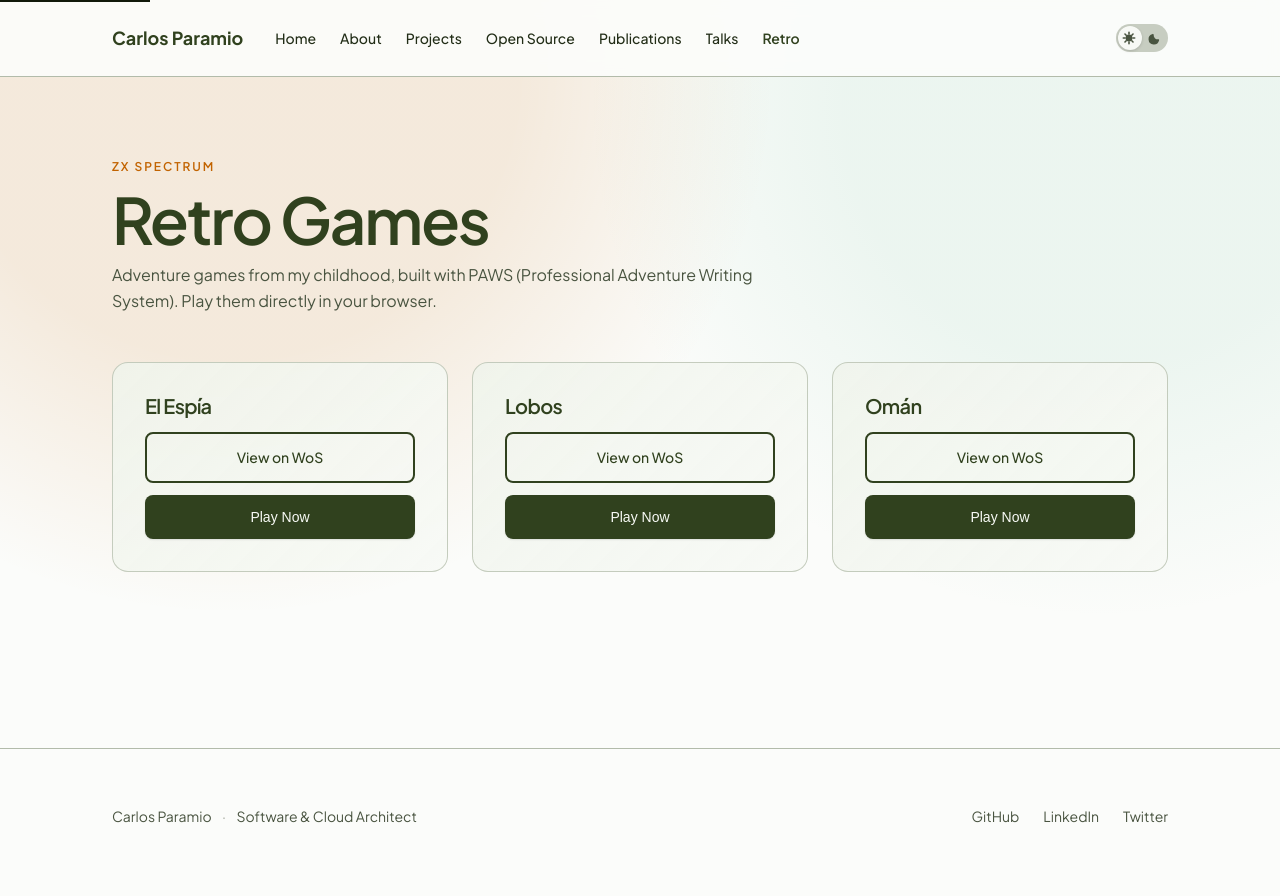
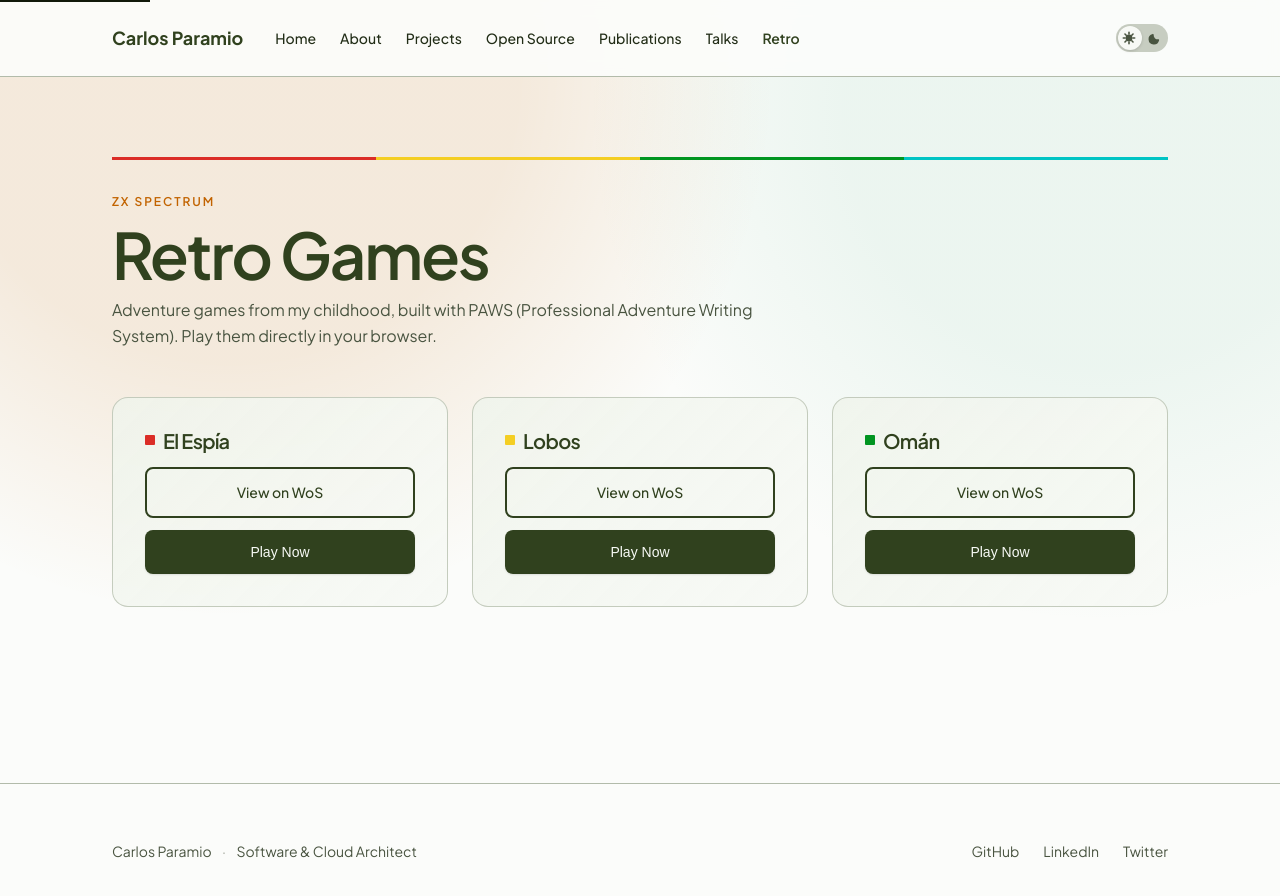
Before and after one commit to carlosparamio/carlosparamio.github.io, an Astro site: page /retro in a window 1280 px wide. Built offline with nearby package versions, Linux system fonts and the light colour scheme; Astro itself is replaced by a stand-in of ours.

Commit message:
delight(retro): subtle ZX Spectrum color accent
Add a 4-segment color bar at the top of the retro section (red,
yellow, green, cyan) and a small color square before each game
card title (red/yellow/green; cyan stays in the bar).

Colors live as OKLCH custom properties (--zx-red/yellow/green/cyan)
on :root with a dark-mode override, so the accents survive both
themes without diverging from the site's earth-tones palette.

Applied via the delight skill: small, skippable, a discovery
reward rather than a permanent attention cost.

```diff
--- a/src/pages/retro.astro
+++ b/src/pages/retro.astro
@@ -5,23 +5,32 @@ const games = [
   {
     title: 'El Espía',
     file: 'espia.sna',
-    wosUrl: 'https://worldofspectrum.net/item/0021010'
+    wosUrl: 'https://worldofspectrum.net/item/0021010',
+    zxColor: 'var(--zx-red)',
   },
   {
     title: 'Lobos',
     file: 'lobos.sna',
-    wosUrl: 'https://worldofspectrum.net/item/0021012'
+    wosUrl: 'https://worldofspectrum.net/item/0021012',
+    zxColor: 'var(--zx-yellow)',
   },
   {
     title: 'Omán',
     file: 'oman.sna',
-    wosUrl: 'https://worldofspectrum.net/item/0021011'
+    wosUrl: 'https://worldofspectrum.net/item/0021011',
+    zxColor: 'var(--zx-green)',
   },
 ];
 ---
 
 <BaseLayout title="Retro" description="A collection of ZX Spectrum adventure games from my childhood.">
   <section class="section shell" aria-labelledby="retro-heading">
+    <div class="zx-bar" aria-hidden="true">
+      <span style="background-color: var(--zx-red);"></span>
+      <span style="background-color: var(--zx-yellow);"></span>
+      <span style="background-color: var(--zx-green);"></span>
+      <span style="background-color: var(--zx-cyan);"></span>
+    </div>
     <header class="section-heading">
       <span class="section-kicker">ZX Spectrum</span>
       <h1 id="retro-heading">Retro Games</h1>
@@ -33,7 +42,9 @@ const games = [
     <div class="grid grid-cols-1 md:grid-cols-2 lg:grid-cols-3 gap-6">
       {games.map((game) => (
         <div class="card retro-card">
-          <h3 class="retro-card-title">{game.title}</h3>
+          <h3 class="retro-card-title zx-dot" style={`--zx-color: ${game.zxColor};`}>
+            {game.title}
+          </h3>
           <div class="retro-actions">
             <a class="btn btn-secondary retro-link" href={game.wosUrl} target="_blank" rel="noopener">
               View on WoS
@@ -128,6 +139,49 @@ const games = [
 </script>
 
 <style>
+  :global(:root) {
+    --zx-red: oklch(58% 0.21 28);
+    --zx-yellow: oklch(86% 0.17 95);
+    --zx-green: oklch(58% 0.19 145);
+    --zx-cyan: oklch(74% 0.13 195);
+  }
+
+  :global(:root.dark) {
+    --zx-red: oklch(68% 0.20 28);
+    --zx-yellow: oklch(90% 0.16 95);
+    --zx-green: oklch(70% 0.17 145);
+    --zx-cyan: oklch(82% 0.12 195);
+  }
+
+  .zx-bar {
+    display: flex;
+    width: 100%;
+    height: 3px;
+    margin-bottom: clamp(1.5rem, 3vw + 0.5rem, 2rem);
+    overflow: hidden;
+  }
+
+  .zx-bar span {
+    flex: 1;
+    height: 100%;
+  }
+
+  .zx-dot {
+    display: inline-flex;
+    align-items: center;
+    gap: 0.5rem;
+  }
+
+  .zx-dot::before {
+    content: '';
+    display: inline-block;
+    width: 10px;
+    height: 10px;
+    background-color: var(--zx-color, currentColor);
+    border-radius: 1px;
+    flex-shrink: 0;
+  }
+
   .retro-card {
     display: grid;
     gap: var(--space-4);
```
